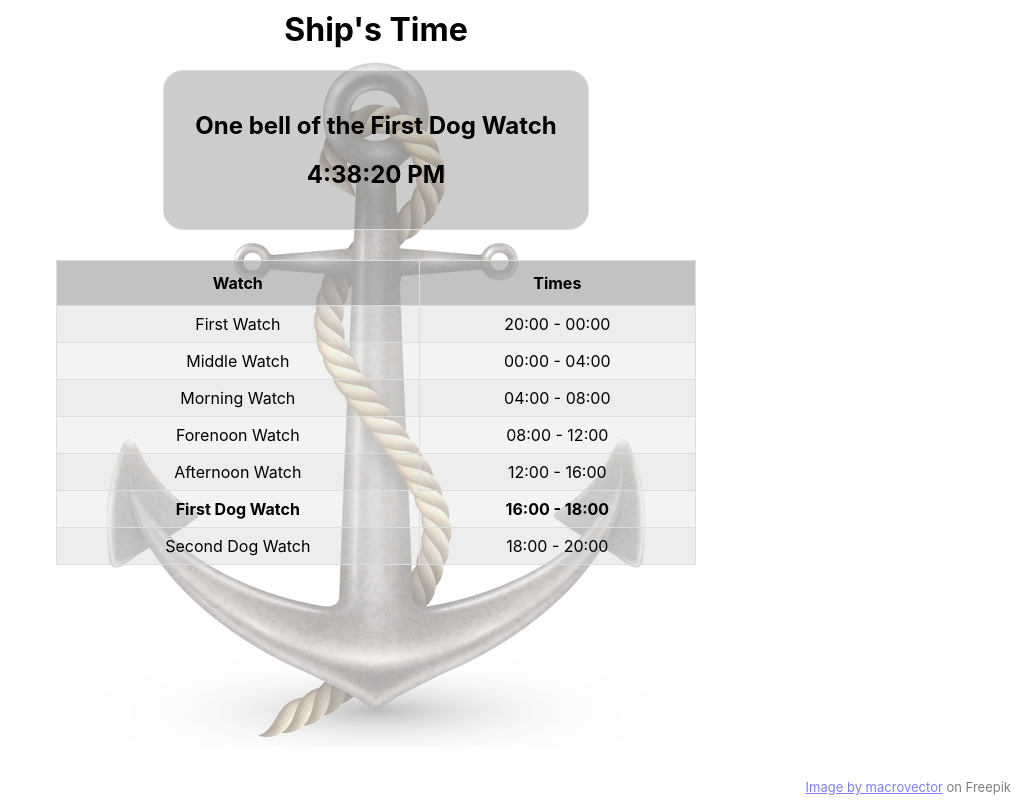
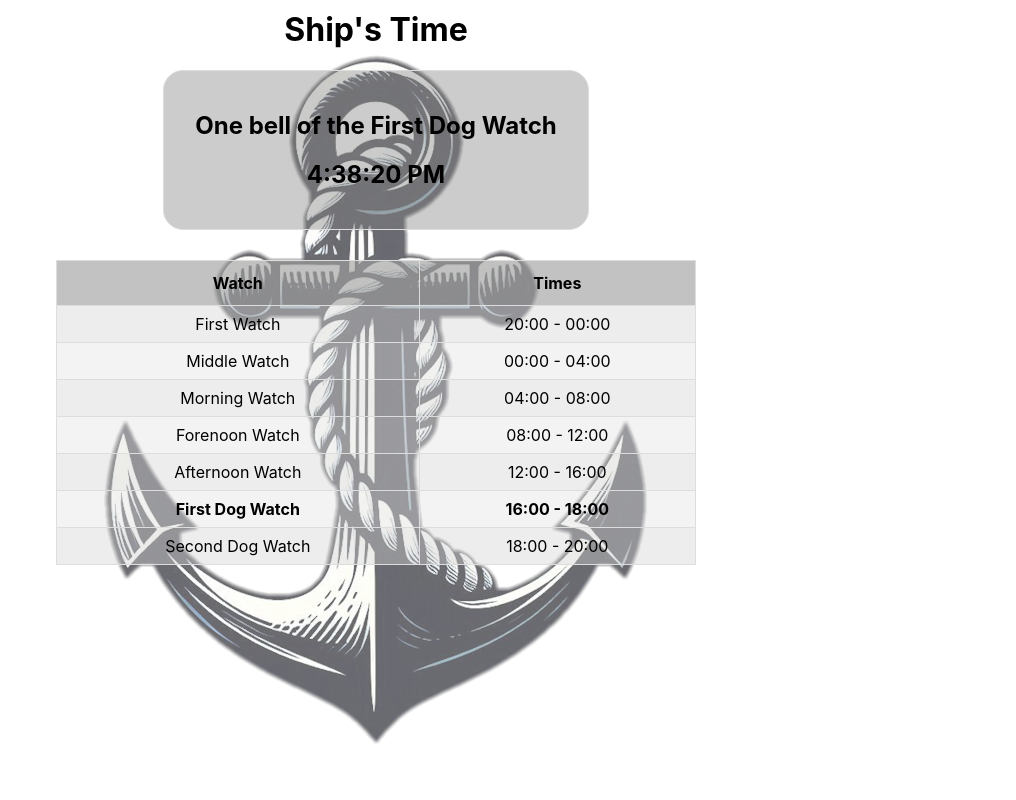
Before and after one commit to schweben/ships-time, a React (Vite) app: page / in a window 1280 px wide. Shown: the whole page, without its empty margins (264-1280 px from the left). Built offline with nearby package versions, Linux system fonts and the light colour scheme.

Commit message:
Changed background image

```diff
--- a/src/components/App.css
+++ b/src/components/App.css
@@ -1,7 +1,7 @@
 .app {
   text-align: center;
   height: 100vh;
-  background-image: url('../images/anchor-background-opaque.jpg');
+  background-image: url('../images/anchor-opaque.png');
   background-repeat: no-repeat;
   background-position: center;
 }
@@ -10,11 +10,3 @@
   margin-top: 0px;
   padding-top: 10px;
 }
-
-.imageAttribution {
-  font-size: small;
-  opacity: 0.5;
-  position: absolute;
-  bottom: 5px;
-  right: 5px;
-}
--- a/src/components/App.jsx
+++ b/src/components/App.jsx
@@ -10,9 +10,6 @@ function App() {
       <h1>Ship's Time</h1>
       <CurrentWatch/>
       <Watches/>
-      <div className="imageAttribution">
-        <a href="https://www.freepik.com/free-vector/realistic-anchor-with-rope_9462235.htm#query=anchor&position=10&from_view=keyword&track=sph&uuid=30d7bf2e-0859-48a9-9b24-eb5d2a576375">Image by macrovector</a> on Freepik
-      </div>
     </div>
   );
 }
```
Also changed, not shown: src/images/anchor-opaque.png (added), src/images/anchor.png (added).
